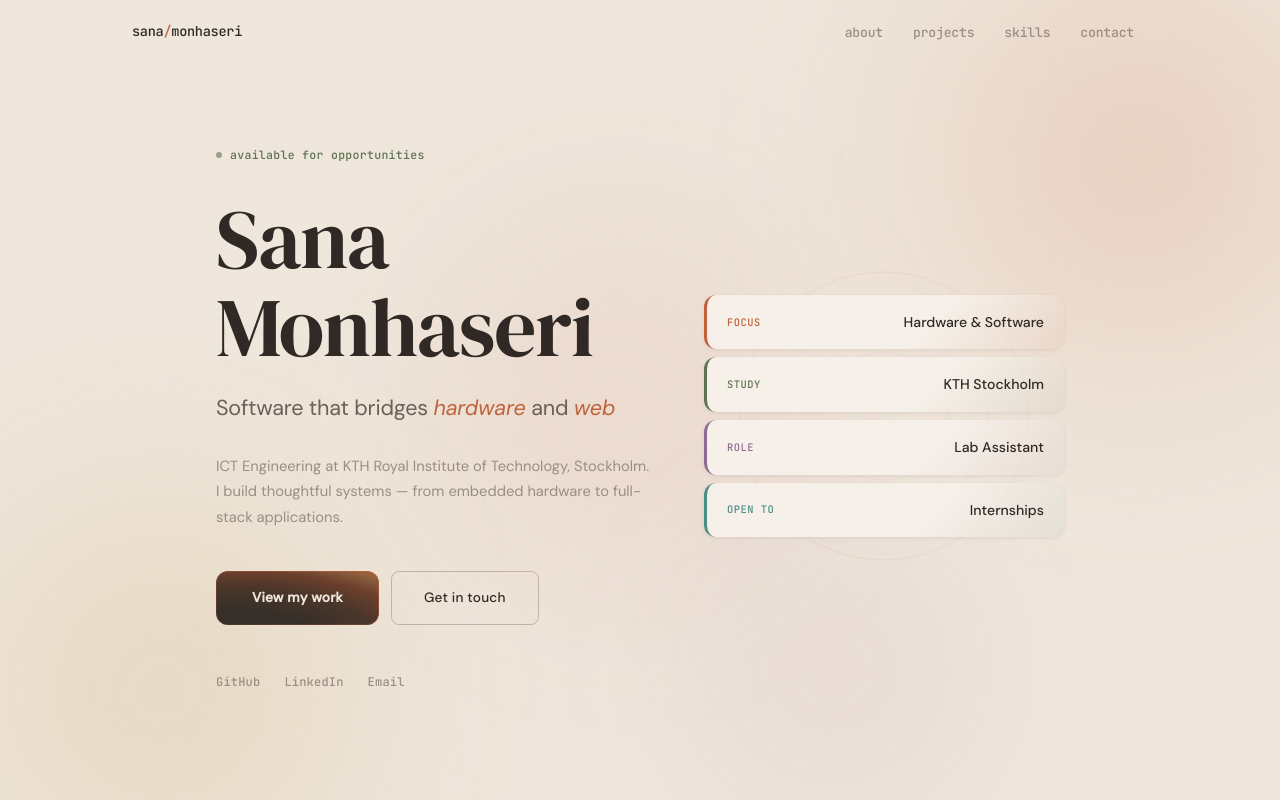
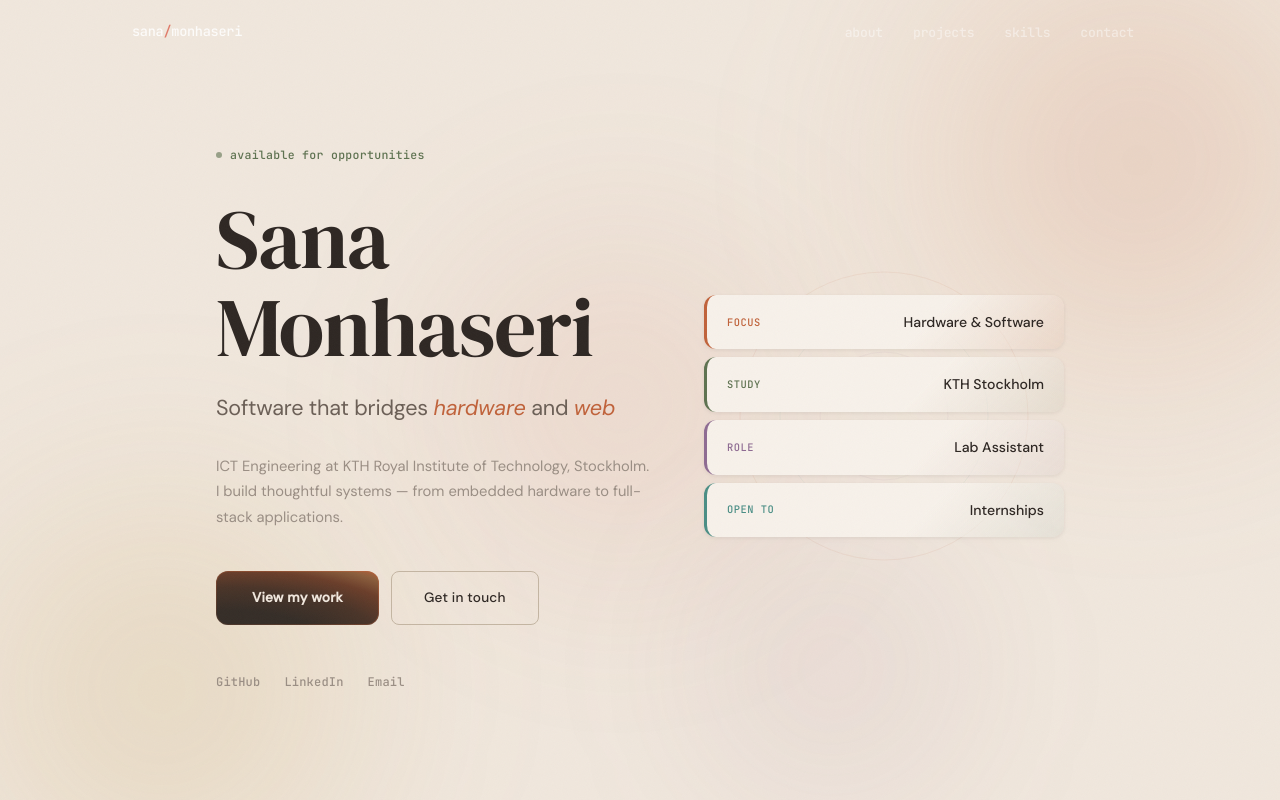
Before and after one commit to Sana8200/Portfolio_Sana, a React (Create React App) app in the folder portfolio/: page / in a window 1280 px wide. Shown: the top 800 px of the page. Built offline with nearby package versions, Linux system fonts and the light colour scheme.

Commit message:
fix: update navbar scrolled bg to match new --bg color

```diff
--- a/portfolio/src/Navbar/Navbar.css
+++ b/portfolio/src/Navbar/Navbar.css
@@ -10,11 +10,55 @@
   justify-content: center;
   transition: all 0.4s cubic-bezier(0.16,1,0.3,1);
 }
+
+/* Light text for dark hero */
+.nav__logo {
+  font-family: var(--font-mono);
+  font-size: 0.85rem;
+  font-weight: 500;
+  color: rgba(255,255,255,0.85);
+  letter-spacing: -0.3px;
+  transition: color 0.4s;
+}
+.nav__logo-accent {
+  color: var(--coral);
+  transition: color 0.4s;
+}
+
+.nav__link {
+  padding: 6px 14px;
+  border-radius: var(--radius-sm);
+  font-size: 0.82rem;
+  font-weight: 450;
+  color: rgba(255,255,255,0.45);
+  transition: all 0.3s;
+  font-family: var(--font-mono);
+  letter-spacing: -0.2px;
+}
+.nav__link:hover {
+  color: rgba(255,255,255,0.9);
+  background: rgba(255,255,255,0.06);
+}
+
+/* Scrolled — light background, dark text */
 .nav--scrolled {
-  background: rgba(248, 244, 239, 0.85);
+  background: rgba(240, 231, 221, 0.88);
   backdrop-filter: blur(20px);
   -webkit-backdrop-filter: blur(20px);
   border-bottom: 1px solid var(--border);
+}
+.nav--scrolled .nav__logo {
+  color: var(--text);
+}
+.nav--scrolled .nav__logo-accent {
+  color: var(--rust);
+}
+.nav--scrolled .nav__link {
+  color: var(--text-dim);
+}
+.nav--scrolled .nav__link:hover {
+  color: var(--text);
+  background: rgba(46,39,35,0.04);
 }
 
 .nav__inner {
@@ -26,37 +70,11 @@
   justify-content: space-between;
 }
 
-.nav__logo {
-  font-family: var(--font-mono);
-  font-size: 0.85rem;
-  font-weight: 500;
-  color: var(--text);
-  letter-spacing: -0.3px;
-}
-.nav__logo-accent {
-  color: var(--rust);
-}
-
 .nav__links {
   display: flex;
   gap: 2px;
 }
 
-.nav__link {
-  padding: 6px 14px;
-  border-radius: var(--radius-sm);
-  font-size: 0.82rem;
-  font-weight: 450;
-  color: var(--text-dim);
-  transition: all 0.2s;
-  font-family: var(--font-mono);
-  letter-spacing: -0.2px;
-}
-.nav__link:hover {
-  color: var(--text);
-  background: rgba(46,39,35,0.04);
-}
-
 @media (max-width: 600px) {
   .nav__link { padding: 6px 8px; font-size: 0.75rem; }
 }
```
